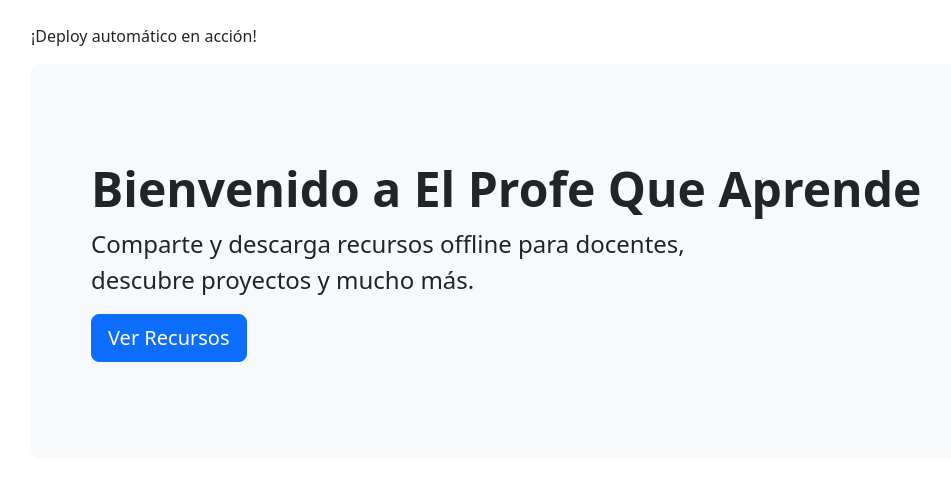
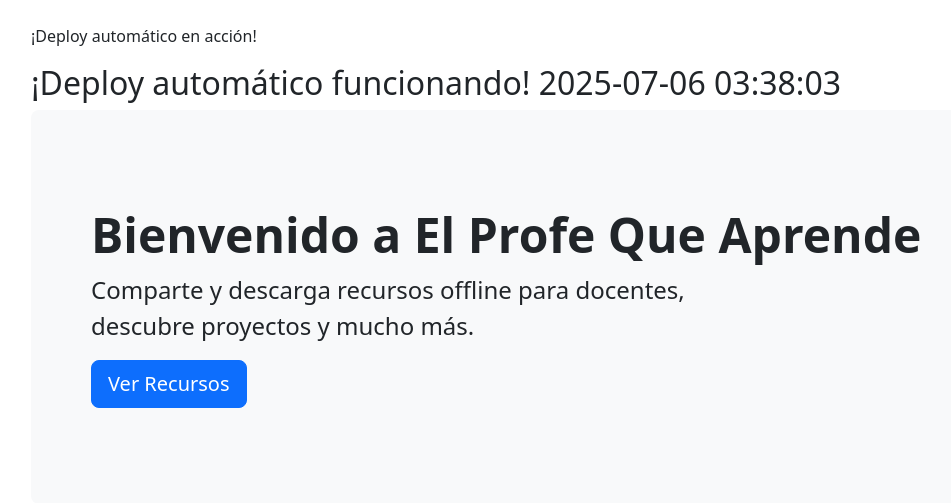
Before and after one commit to alizcano90/elprofequeaprende, a PHP site: page / in a window 1280 px wide. Shown: the part 56-559 px from the top of the page, without its empty margins (51-1002 px from the left). Run offline with PHP 8.4, Linux system fonts and the light colour scheme.

Commit message:
Prueba deploy automático visible

```diff
--- a/pages/home.php
+++ b/pages/home.php
@@ -1,10 +1,12 @@
 <?php
 
 // Archivo: home.php
-// Guardado: 2025-07-05 22:37:58
+// Guardado: 2025-07-05 23:09:13
 // Autor: Andrés Lizcano
 ?>
 <p>¡Deploy automático en acción!</p>
+<h2>¡Deploy automático funcionando! <?php echo date('Y-m-d H:i:s'); ?></h2>
+
 
 <div class='p-5 mb-4 bg-light rounded-3'>
     <div class='container py-5'>
```
